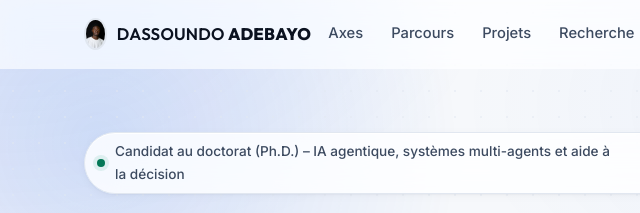
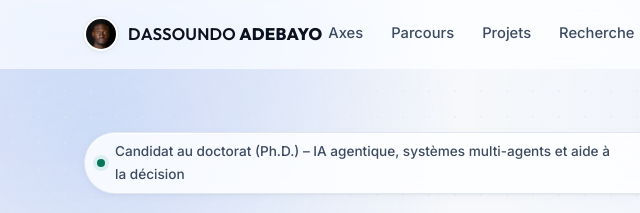
Before and after one commit to DASSOUNDO/MyWebSite, a plain HTML site: page index.html in a window 1280 px wide. Shown: the top 213 px of the page, 0-640 px from the left. Drawn offline with Linux system fonts and the light colour scheme.

Commit message:
Photo de la barre de navigation : cercle parfait, cadrée sur le visage, vignette légère

```diff
--- a/index.html
+++ b/index.html
@@ -13,7 +13,7 @@
     <meta property="og:type" content="website">
     <meta name="theme-color" content="#0b1220">
 
-    <link rel="icon" type="image/jpeg" href="images/photo.jpg">
+    <link rel="icon" type="image/jpeg" href="images/avatar.jpg">
 
     <!-- Thème appliqué avant le rendu pour éviter le flash -->
     <script>
@@ -28,7 +28,7 @@
     <link rel="preconnect" href="https://fonts.gstatic.com" crossorigin>
     <link href="https://fonts.googleapis.com/css2?family=Inter:wght@400;500;600;700&family=Outfit:wght@500;600;700;800&family=JetBrains+Mono:wght@500&display=swap" rel="stylesheet">
     <link rel="stylesheet" href="https://cdnjs.cloudflare.com/ajax/libs/font-awesome/6.4.0/css/all.min.css">
-    <link rel="stylesheet" href="style.css?v=21">
+    <link rel="stylesheet" href="style.css?v=22">
 </head>
 <body>
     <a class="skip-link" href="#contenu" data-lang="skip-link">Aller au contenu</a>
@@ -38,7 +38,7 @@
     <header class="navbar">
         <nav class="nav-container" aria-label="Navigation principale">
             <a href="#accueil" class="nav-brand">
-                <img src="images/photo.jpg" alt="" class="nav-profile-img">
+                <img src="images/avatar.jpg" alt="" class="nav-profile-img" width="34" height="34">
                 <span>DASSOUNDO <strong>ADEBAYO</strong></span>
             </a>
             <ul class="nav-menu">
--- a/style.css
+++ b/style.css
@@ -260,11 +260,15 @@ dd {
 }
 
 .nav-profile-img {
-    width: 32px;
-    height: 32px;
+    flex: none;
+    width: 34px;
+    height: 34px;
+    aspect-ratio: 1;
     border-radius: 50%;
     object-fit: cover;
-    border: 2px solid var(--border);
+    object-position: center 30%;
+    border: 2px solid var(--surface);
+    box-shadow: 0 0 0 1px var(--border), var(--shadow-sm);
 }
 
 .nav-menu {
```
Also changed, not shown: images/avatar.jpg (added).
